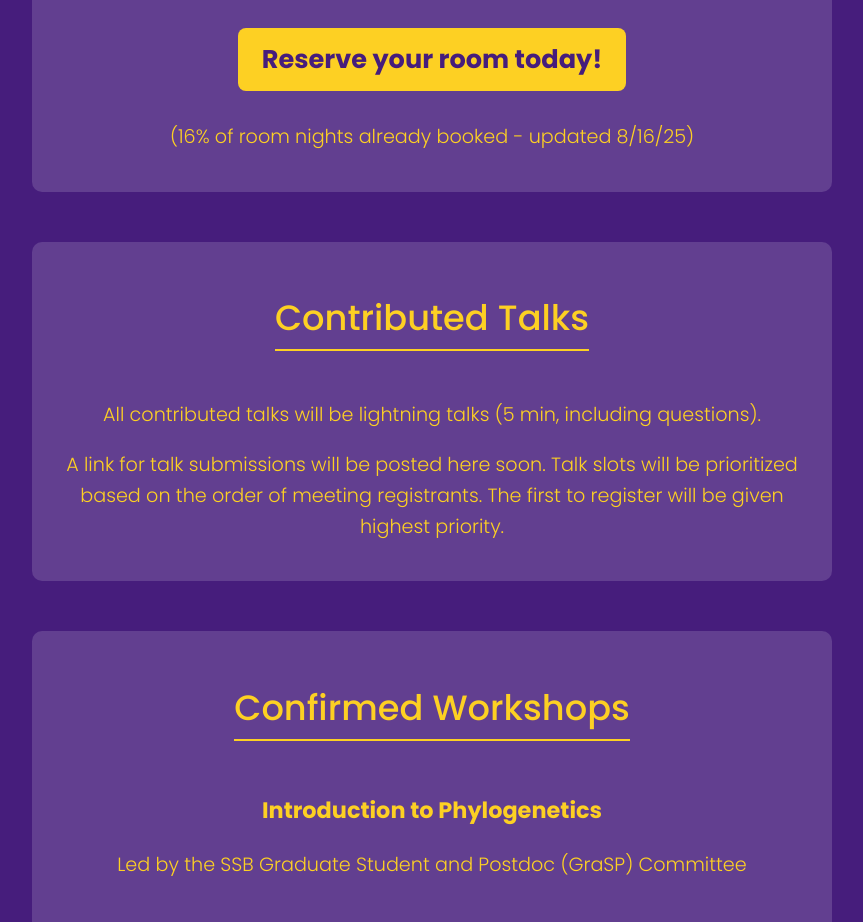
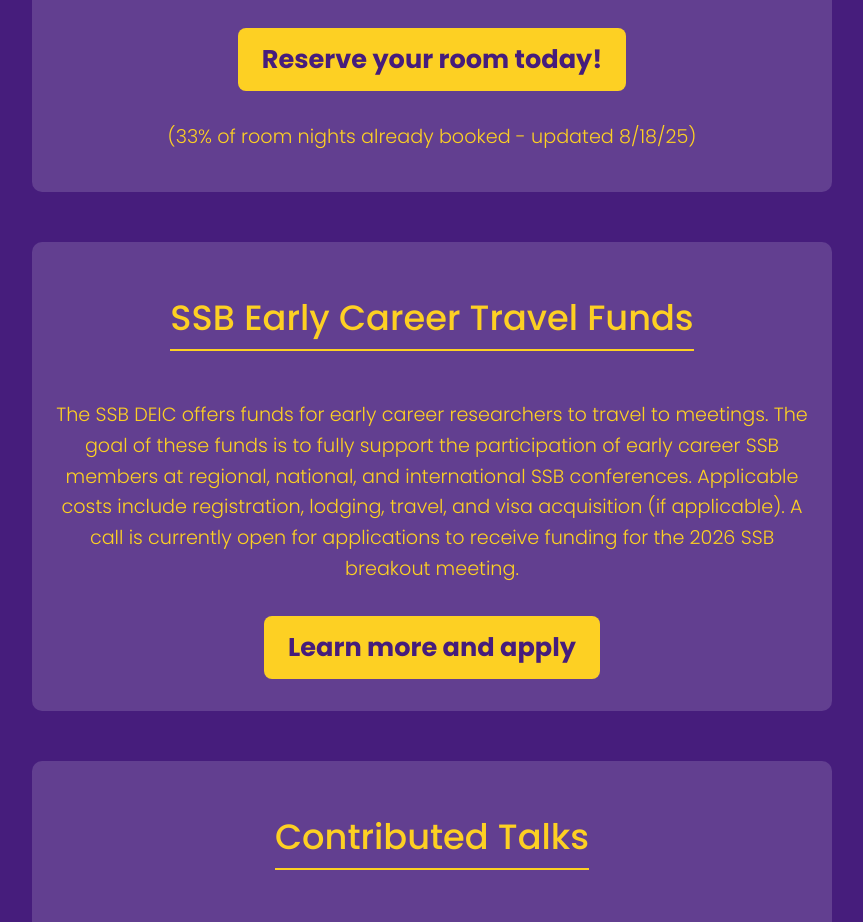
Before and after one commit to ssb2026/ssb2026.github.io, a plain HTML site: page index.html in a window 1280 px wide. Shown: the part 3036-3958 px from the top of the page, without its empty margins (208-1071 px from the left). Drawn offline with Linux system fonts and the light colour scheme.

Commit message:
Adding early career travel award info

```diff
--- a/index.html
+++ b/index.html
@@ -259,7 +259,18 @@
         <a href="https://book.passkey.com/e/51068469" class="register-button" target="_blank">
         Reserve your room today!
         </a>
-        <p>(16% of room nights already booked - updated 8/16/25)</p>
+        <p>(33% of room nights already booked - updated 8/18/25)</p>
+
+    </div>
+
+    <div class="accommodations">
+      <h2>SSB Early Career Travel Funds</h2>
+
+      <p>The SSB DEIC offers funds for early career researchers to travel to meetings. The goal of these funds is to fully support the participation of early career SSB members at regional, national, and international SSB conferences. Applicable costs include registration, lodging, travel, and visa acquisition (if applicable). A call is currently open for applications to receive funding for the 2026 SSB breakout meeting.</p>
+
+        <a href="https://www.systbio.org/early-career-travel-funds.html" class="register-button" target="_blank">
+        Learn more and apply
+        </a>
 
     </div>
 
```
